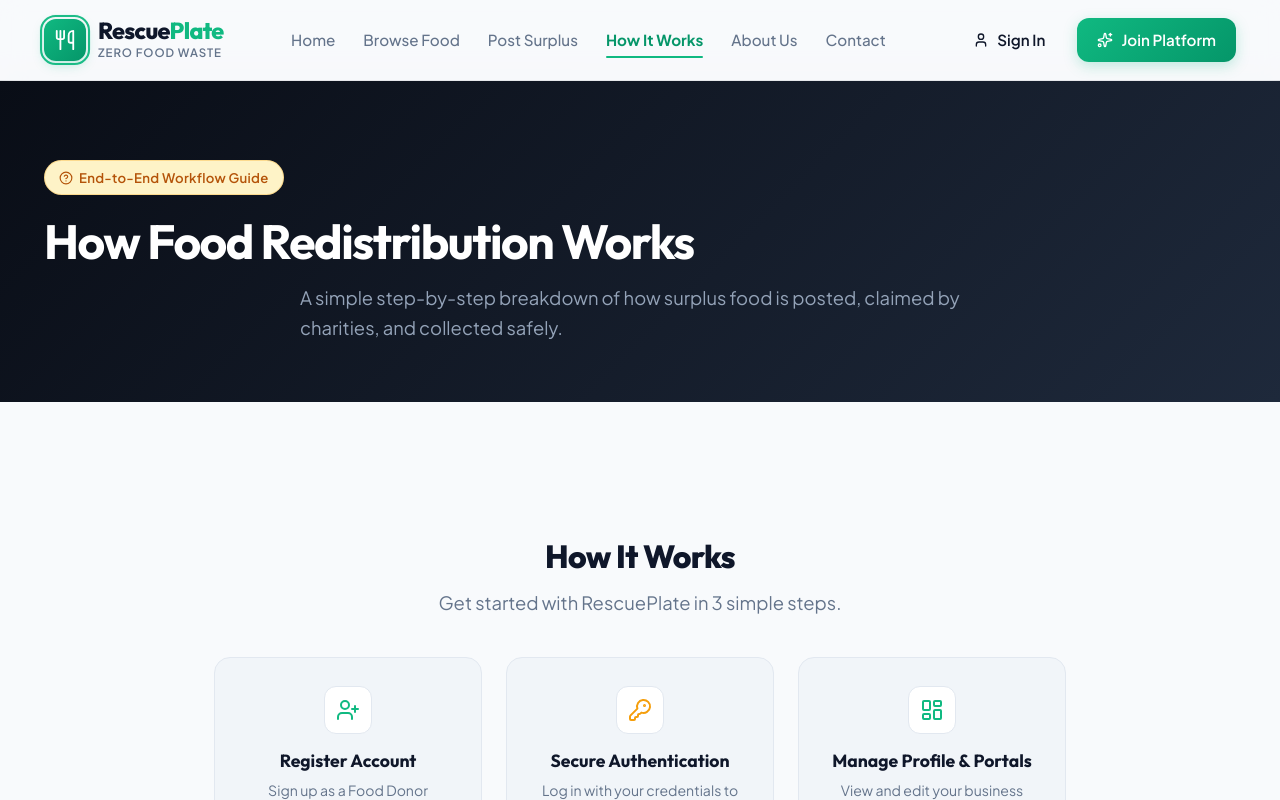
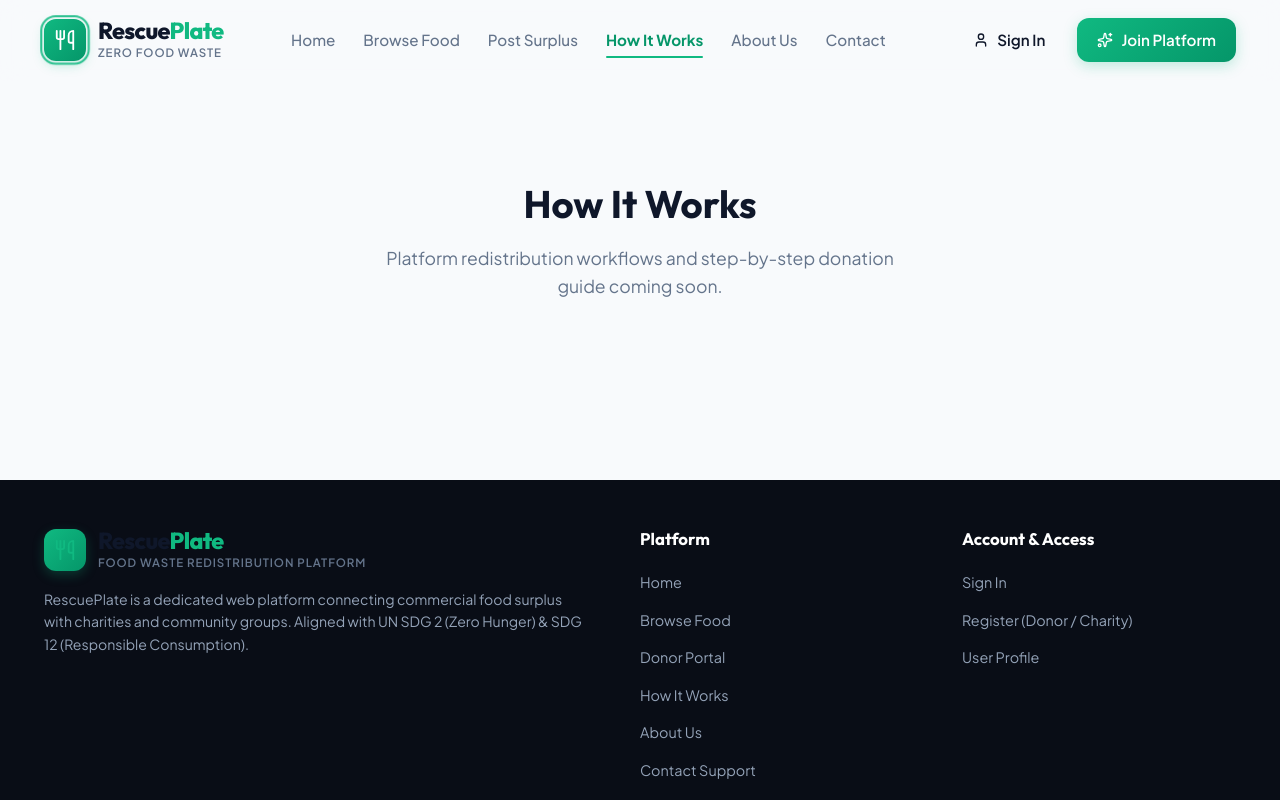
Before and after one commit to aruns-ue25/RescuePlate, a React (Vite) app in the folder frontend/: page /how-it-works in a window 1280 px wide. Shown: the top 800 px of the page. Built offline with nearby package versions, Linux system fonts and the light colour scheme; no server answers.

Commit message:
update workflow page

```diff
--- a/frontend/src/pages/HowItWorksPage.jsx
+++ b/frontend/src/pages/HowItWorksPage.jsx
@@ -1,24 +1,14 @@
 import React from 'react';
-import HowItWorks from '../components/HowItWorks';
-import { HelpCircle } from 'lucide-react';
 
 export default function HowItWorksPage() {
   return (
-    <div className="page-view animate-fade-in-up">
-      <div className="page-hero-banner">
-        <div className="container text-center">
-          <div className="badge badge-amber">
-            <HelpCircle size={14} />
-            <span>End-to-End Workflow Guide</span>
-          </div>
-          <h1 className="page-hero-title">How Food Redistribution Works</h1>
-          <p className="page-hero-subtitle">
-            A simple step-by-step breakdown of how surplus food is posted, claimed by charities, and collected safely.
-          </p>
-        </div>
+    <div className="page-view animate-fade-in-up" style={{ minHeight: '60vh', display: 'flex', alignItems: 'center', justifyContent: 'center', textAlign: 'center', padding: '120px 20px' }}>
+      <div className="container" style={{ maxWidth: '600px' }}>
+        <h1 style={{ fontSize: '2.4rem', marginBottom: '16px' }}>How It Works</h1>
+        <p style={{ color: 'var(--text-muted)', fontSize: '1.1rem', lineHeight: '1.6' }}>
+          Platform redistribution workflows and step-by-step donation guide coming soon.
+        </p>
       </div>
-
-      <HowItWorks />
     </div>
   );
 }
```
